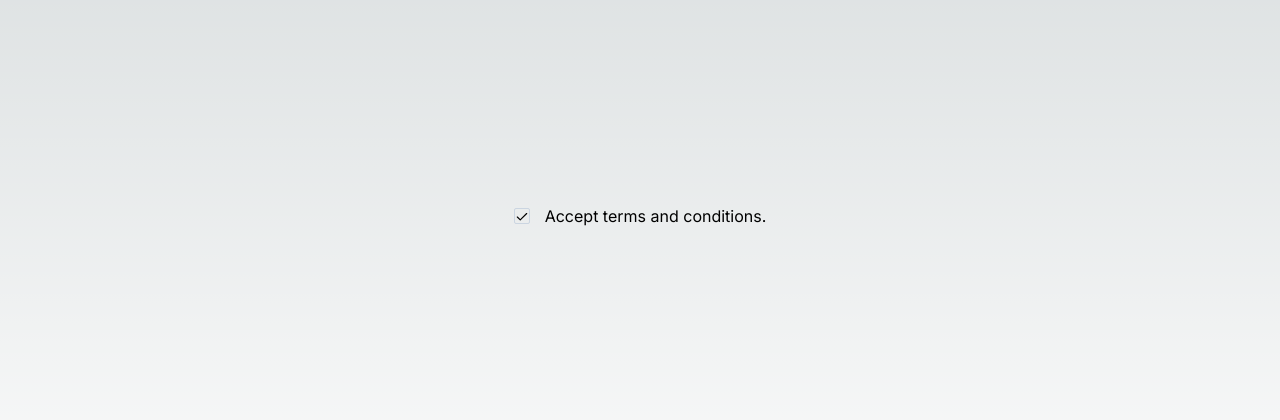
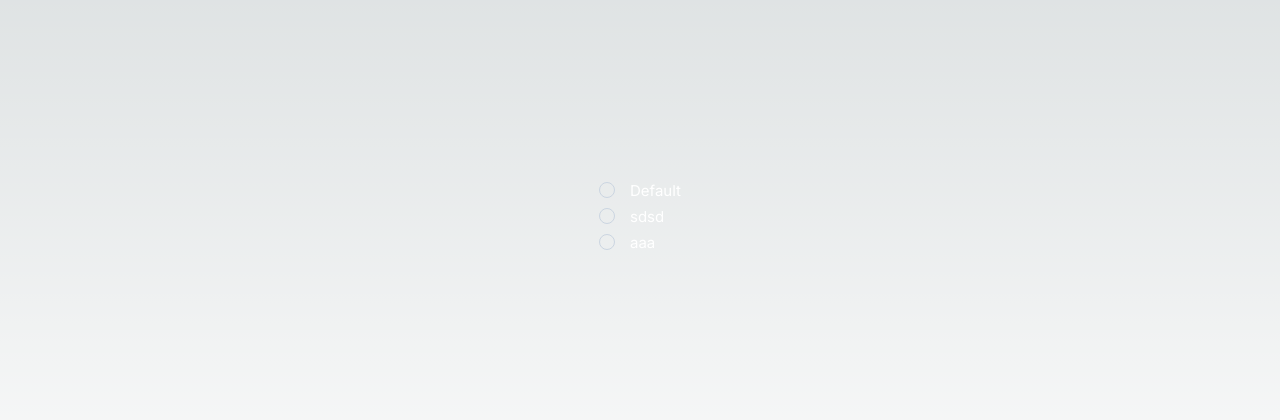
Before and after one commit to memorywanderer/next-components, a Next.js app: page / in a window 1280 px wide. Shown: the part 184-604 px from the top of the page. Built offline with nearby package versions, Linux system fonts and the light colour scheme.

Commit message:
add new component: radio group

```diff
--- a/app/page.tsx
+++ b/app/page.tsx
@@ -1,18 +1,31 @@
 'use client'
 
 import { Checkbox } from "@/components/ui/checkbox/checkbox"
+import { RadioGroup, RadioGroupItem } from "@/components/ui/radio-group/radio-group"
 
 
 export default function Home() {
 
   return (
     <main className="w-screen h-screen flex items-center justify-center p-4">
-      <>
-        <Checkbox id="c1" defaultChecked />
-        <label className="pl-[15px] cursor-pointer leading-none " htmlFor="c1">
-          Accept terms and conditions.
-        </label>
-      </>
+      <form>
+        <RadioGroup>
+          <div className="flex items-center">
+            <RadioGroupItem id='r1' value="default" />
+            <label className="text-white text-[15px] leading-none pl-[15px]" htmlFor="r1">Default</label>
+          </div>
+          <div className="flex items-center">
+            <RadioGroupItem id='r2' value="sdsd" />
+            <label className="text-white text-[15px] leading-none pl-[15px]" htmlFor="r2">sdsd</label>
+          </div>
+          <div className="flex items-center">
+            <RadioGroupItem id='r3' value="aaa" />
+            <label className="text-white text-[15px] leading-none pl-[15px]" htmlFor="r3">aaa</label>
+          </div>
+        </RadioGroup>
+
+
+      </form>
     </main>
   )
 }
--- /dev/null
+++ b/components/ui/radio-group/radio-group.tsx
@@ -0,0 +1,40 @@
+import { forwardRef } from 'react'
+import * as RadioGroupPrimitive from '@radix-ui/react-radio-group'
+import { cn } from '@/lib/utils'
+
+const RadioGroup = forwardRef<
+  React.ElementRef<typeof RadioGroupPrimitive.Root>,
+  React.ComponentPropsWithoutRef<typeof RadioGroupPrimitive.Root>
+>(({ className, children, ...props }, ref) => (
+  <RadioGroupPrimitive.Root
+    ref={ref}
+    className={cn(
+      'flex flex-col gap-2.5',
+      className
+    )}
+    {...props}
+  >
+    {children}
+  </RadioGroupPrimitive.Root>
+))
+
+const RadioGroupItem = forwardRef<
+  React.ElementRef<typeof RadioGroupPrimitive.Item>,
+  React.ComponentPropsWithoutRef<typeof RadioGroupPrimitive.Item>
+>(({ className, children, ...props }, ref) => (
+  <RadioGroupPrimitive.Item
+    ref={ref}
+    className={cn(
+      'text:fill-slate-50 h-4 w-4 rounded-full border border-slate-300 text-slate-900 hover:border-slate-400 focus:outline-none focus:ring-2 focus:ring-slate-400 focus:ring-offset-2 disabled:cursor-not-allowed disabled:opacity-50 dark:border-slate-700 dark:text-slate-100 dark:hover:text-slate-900 dark:focus:ring-slate-400 dark:focus:ring-offset-slate-900',
+      className
+    )}
+    {...props}
+  >
+    <RadioGroupPrimitive.Indicator className="flex items-center justify-center w-full h-full relative after:content-[''] after:block after:w-3 after:h-3 after:rounded-[50%] after:bg-slate-400" />
+  </RadioGroupPrimitive.Item>
+))
+
+export {
+  RadioGroup,
+  RadioGroupItem
+}
--- a/package.json
+++ b/package.json
@@ -15,6 +15,7 @@
     "@radix-ui/react-checkbox": "^1.0.4",
     "@radix-ui/react-dialog": "^1.0.4",
     "@radix-ui/react-navigation-menu": "^1.1.3",
+    "@radix-ui/react-radio-group": "^1.1.3",
     "@radix-ui/react-select": "^1.2.2",
     "@radix-ui/react-tabs": "^1.0.4",
     "@types/node": "20.4.4",
```
Also changed, not shown: 1 other file (tests, documents, lock files or other folders).
